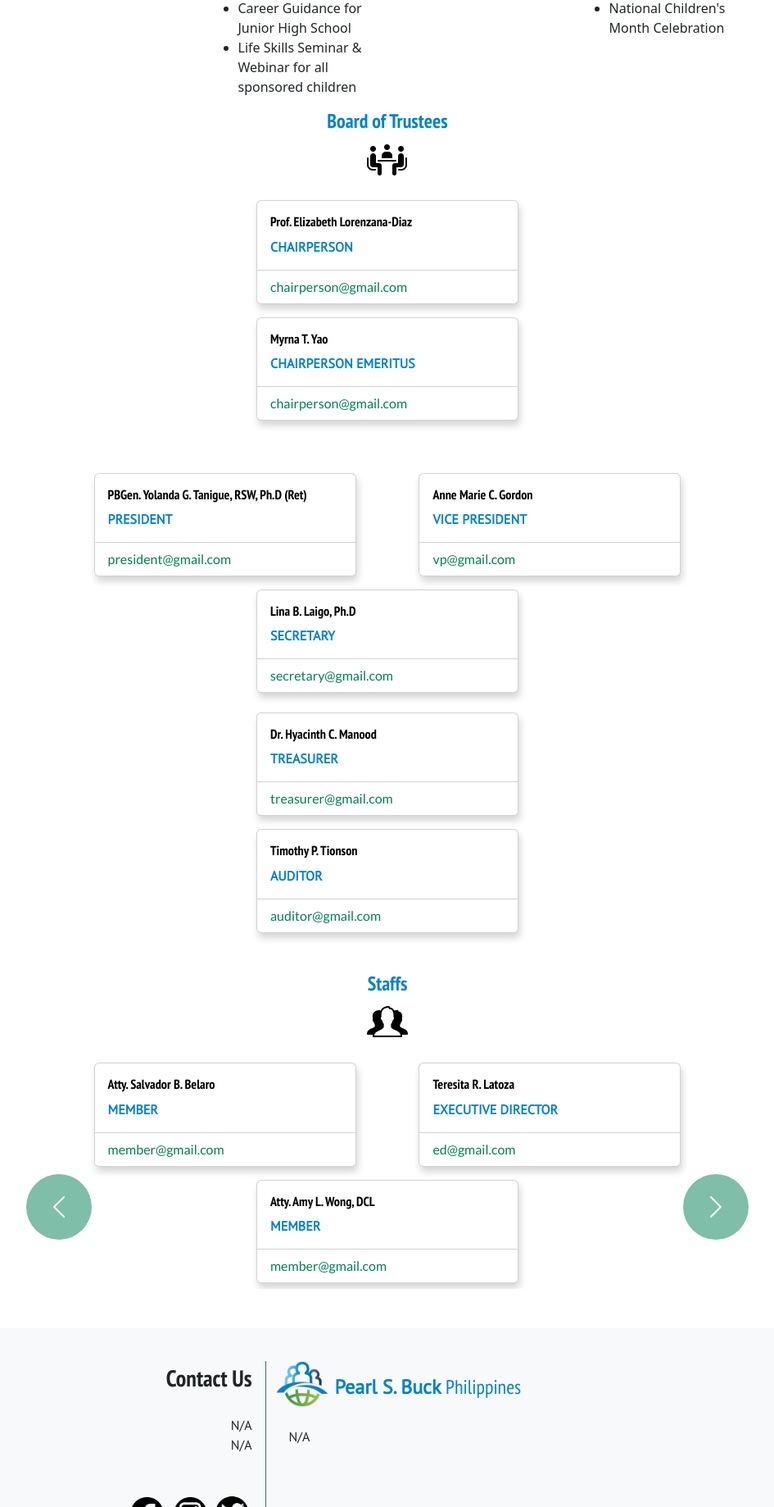
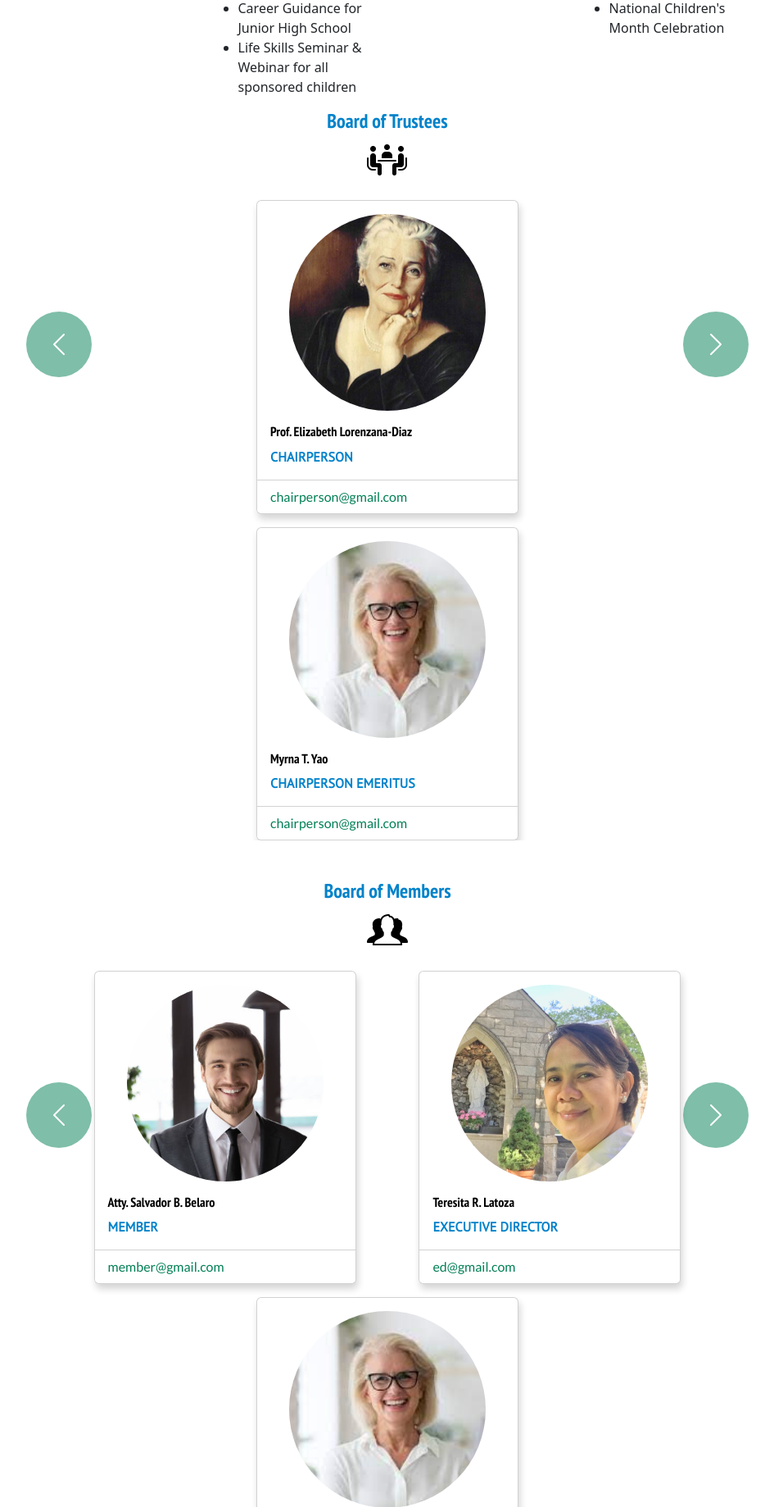
Before and after one commit to Tytan888/CSSWENG-S11-G1, a Node server app: page /about in a window 1280 px wide. Shown: the part 2597-4435 px from the top of the page at 82% size, without its empty margins (318-1263 px from the left). Run offline with Node 20, Linux system fonts and the light colour scheme; data comes from the database, SQL or seed files in the repository; data that the repository does not hold is empty; some libraries are stand-ins or nearby versions.

Commit message:
Revert "removed staff and trustee photos for this push"
This reverts commit b16f86cfd82f1958c2cb45b521f40429e36f4cab.

```diff
--- a/public/css/defaultHeader.css
+++ b/public/css/defaultHeader.css
@@ -1174,7 +1174,8 @@ a:link {
     border-radius: 0;
 }
 
-.about-carousel {
+.carousel-control-prev,
+.carousel-control-next {
     background-color: var(--foreground) !important;
     width: 5em !important;
     height: 5em !important;
@@ -1184,5 +1185,5 @@ a:link {
   }
 
 .carousel-item.active {
-    min-height: 300px;
+    min-height: 520px;
 }
--- a/server/views/about.hbs
+++ b/server/views/about.hbs
@@ -16,7 +16,7 @@
                 </div>
             <a class="list-group-item list-group-item-action" href="#board">Board of Trustees</a>
                 <div class="list-group list-group-flush my-2 px-4">
-                    <a class="list-group-item list-group-item-action" href="#boardmembers">Staff</a>
+                    <a class="list-group-item list-group-item-action" href="#boardmembers">Members</a>
                 </div>
 
             <div class="progress mt-2">
@@ -218,10 +218,13 @@
             </div>
         </div>
 
-        <div class="row chairs mt-2" style="width: 60%; margin: 0 auto;">
+        <div id="carouselBoT" class="carousel slide" data-bs-ride="carousel">
+        <div class="carousel-inner">
+            <div class="carousel-item active">
+            <div class="row chairs mt-2" style="width: 60%; margin: 0 auto;">
             <div class="col">
                 <div class="card" style="width: 18rem; ">
-                    <!-- <img src="/images/psbPersonQuote.jpeg" class="card-img-top" alt="..."> -->
+                    <img src="/images/psbPersonQuote.jpeg" class="card-img-top" alt="...">
                     <div class="card-body">
                         <h5 class="card-title">Prof. Elizabeth Lorenzana-Diaz</h5>
                         <p class="card-text">Chairperson</p>
@@ -234,7 +237,7 @@
 
             <div class="col">
                 <div class="card" style="width: 18rem; ">
-                    <!-- <img src="/images/board1.jpg" class="card-img-top" alt="..."> -->
+                    <img src="/images/board1.jpg" class="card-img-top" alt="...">
                     <div class="card-body">
                         <h5 class="card-title">Myrna T. Yao</h5>
                         <p class="card-text">Chairperson Emeritus</p>
@@ -245,11 +248,12 @@
                 </div>
             </div>
         </div>
-
-        <div class="row chairs mt-5" style="width: 90%; margin: 0 auto;">
+            </div>
+            <div class="carousel-item">
+            <div class="row chairs mt-5" style="width: 90%; margin: 0 auto;">
             <div class="col">
                <div class="card" style="width: 18rem; ">
-                    <!-- <img src="/images/board2.jpg" class="card-img-top" alt="..."> -->
+                    <img src="/images/board2.jpg" class="card-img-top" alt="...">
                     <div class="card-body">
                         <h5 class="card-title">PBGen. Yolanda G. Tanigue, RSW, Ph.D (Ret)</h5>
                         <p class="card-text">President</p>
@@ -261,7 +265,7 @@
             </div>
             <div class="col">
                 <div class="card" style="width: 18rem; ">
-                    <!-- <img src="/images/board3.jpg" class="card-img-top" alt="..."> -->
+                    <img src="/images/board3.jpg" class="card-img-top" alt="...">
                     <div class="card-body">
                         <h5 class="card-title">Anne Marie C. Gordon</h5>
                         <p class="card-text">Vice President</p>
@@ -273,7 +277,7 @@
             </div>
             <div class="col">
                 <div class="card" style="width: 18rem; ">
-                    <!-- <img src="/images/psbPersonQuote.jpeg" class="card-img-top" alt="..."> -->
+                    <img src="/images/psbPersonQuote.jpeg" class="card-img-top" alt="...">
                     <div class="card-body">
                         <h5 class="card-title">Lina B. Laigo, Ph.D</h5>
                         <p class="card-text">Secretary</p>
@@ -285,10 +289,12 @@
             </div>
         </div>
 
-        <div class="row chairs mt-2" style="width: 60%; margin: 0 auto;">
+            </div>
+            <div class="carousel-item">
+            <div class="row chairs mt-2" style="width: 60%; margin: 0 auto;">
             <div class="col">
                 <div class="card" style="width: 18rem; ">
-                    <!-- <img src="/images/psbPersonQuote.jpeg" class="card-img-top" alt="..."> -->
+                    <img src="/images/psbPersonQuote.jpeg" class="card-img-top" alt="...">
                     <div class="card-body">
                         <h5 class="card-title">Dr. Hyacinth C. Manood</h5>
                         <p class="card-text">Treasurer</p>
@@ -301,7 +307,7 @@
 
             <div class="col">
                 <div class="card" style="width: 18rem; ">
-                    <!-- <img src="/images/psbPersonQuote.jpeg" class="card-img-top" alt="..."> -->
+                    <img src="/images/psbPersonQuote.jpeg" class="card-img-top" alt="...">
                     <div class="card-body">
                         <h5 class="card-title">Timothy P. Tionson</h5>
                         <p class="card-text">Auditor</p>
@@ -311,6 +317,17 @@
                     </ul>
                 </div>
             </div>
+        </div>
+            </div>
+        </div>
+        <button class="carousel-control-prev" type="button" data-bs-target="#carouselBoT" data-bs-slide="prev">
+            <span class="carousel-control-prev-icon" aria-hidden="true"></span>
+            <span class="visually-hidden">Previous</span>
+        </button>
+        <button class="carousel-control-next" type="button" data-bs-target="#carouselBoT" data-bs-slide="next">
+            <span class="carousel-control-next-icon" aria-hidden="true"></span>
+            <span class="visually-hidden">Next</span>
+        </button>
         </div>
 
         <!--
@@ -414,7 +431,7 @@
         <!-- Board of Members -->
         <div class="row BoT mt-5">
             <div class="col">
-            <h4 id="boardmembers">Staffs</h4>
+            <h4 id="boardmembers">Board of Members</h4>
             <img src="images/ico/staff.png" width="50vh"/>
             </div>
         </div>
@@ -426,7 +443,7 @@
 
             <div class="col">
                 <div class="card" style="width: 18rem; ">
-                    <!-- <img src="/images/board2.jpg" class="card-img-top" alt="..."> -->
+                    <img src="/images/board2.jpg" class="card-img-top" alt="...">
                     <div class="card-body">
                         <h5 class="card-title">Atty. Salvador B. Belaro</h5>
                         <p class="card-text">Member</p>
@@ -439,7 +456,7 @@
 
              <div class="col">
                 <div class="card" style="width: 18rem; ">
-                    <!-- <img src="/images/executivedirector.jpg" class="card-img-top" alt="..."> -->
+                    <img src="/images/executivedirector.jpg" class="card-img-top" alt="...">
                     <div class="card-body">
                         <h5 class="card-title">Teresita R. Latoza</h5>
                         <p class="card-text">Executive Director</p>
@@ -452,7 +469,7 @@
 
               <div class="col">
                <div class="card" style="width: 18rem; ">
-                    <!-- <img src="/images/board1.jpg" class="card-img-top" alt="..."> -->
+                    <img src="/images/board1.jpg" class="card-img-top" alt="...">
                     <div class="card-body">
                         <h5 class="card-title">Atty. Amy L. Wong, DCL</h5>
                         <p class="card-text">Member</p>
@@ -469,7 +486,7 @@
 
             <div class="col">
                 <div class="card" style="width: 18rem; ">
-                    <!-- <img src="/images/board3.jpg" class="card-img-top" alt="..."> -->
+                    <img src="/images/board3.jpg" class="card-img-top" alt="...">
                     <div class="card-body">
                         <h5 class="card-title">Mary A. Ang</h5>
                         <p class="card-text">Member</p>
@@ -481,7 +498,7 @@
             </div>
             <div class="col">
                 <div class="card" style="width: 18rem; ">
-                    <!-- <img src="/images/psbPersonQuote.jpeg" class="card-img-top" alt="..."> -->
+                    <img src="/images/psbPersonQuote.jpeg" class="card-img-top" alt="...">
                     <div class="card-body">
                         <h5 class="card-title">Nellie Y. King</h5>
                         <p class="card-text">Member</p>
@@ -494,11 +511,11 @@
         </div>
         </div>
         </div>
-        <button class="about-carousel carousel-control-prev" type="button" data-bs-target="#carouselExampleIndicators" data-bs-slide="prev">
+        <button class="carousel-control-prev" type="button" data-bs-target="#carouselExampleIndicators" data-bs-slide="prev">
             <span class="carousel-control-prev-icon" aria-hidden="true"></span>
             <span class="visually-hidden">Previous</span>
         </button>
-        <button class="about-carousel carousel-control-next" type="button" data-bs-target="#carouselExampleIndicators" data-bs-slide="next">
+        <button class="carousel-control-next" type="button" data-bs-target="#carouselExampleIndicators" data-bs-slide="next">
             <span class="carousel-control-next-icon" aria-hidden="true"></span>
             <span class="visually-hidden">Next</span>
         </button>
```
